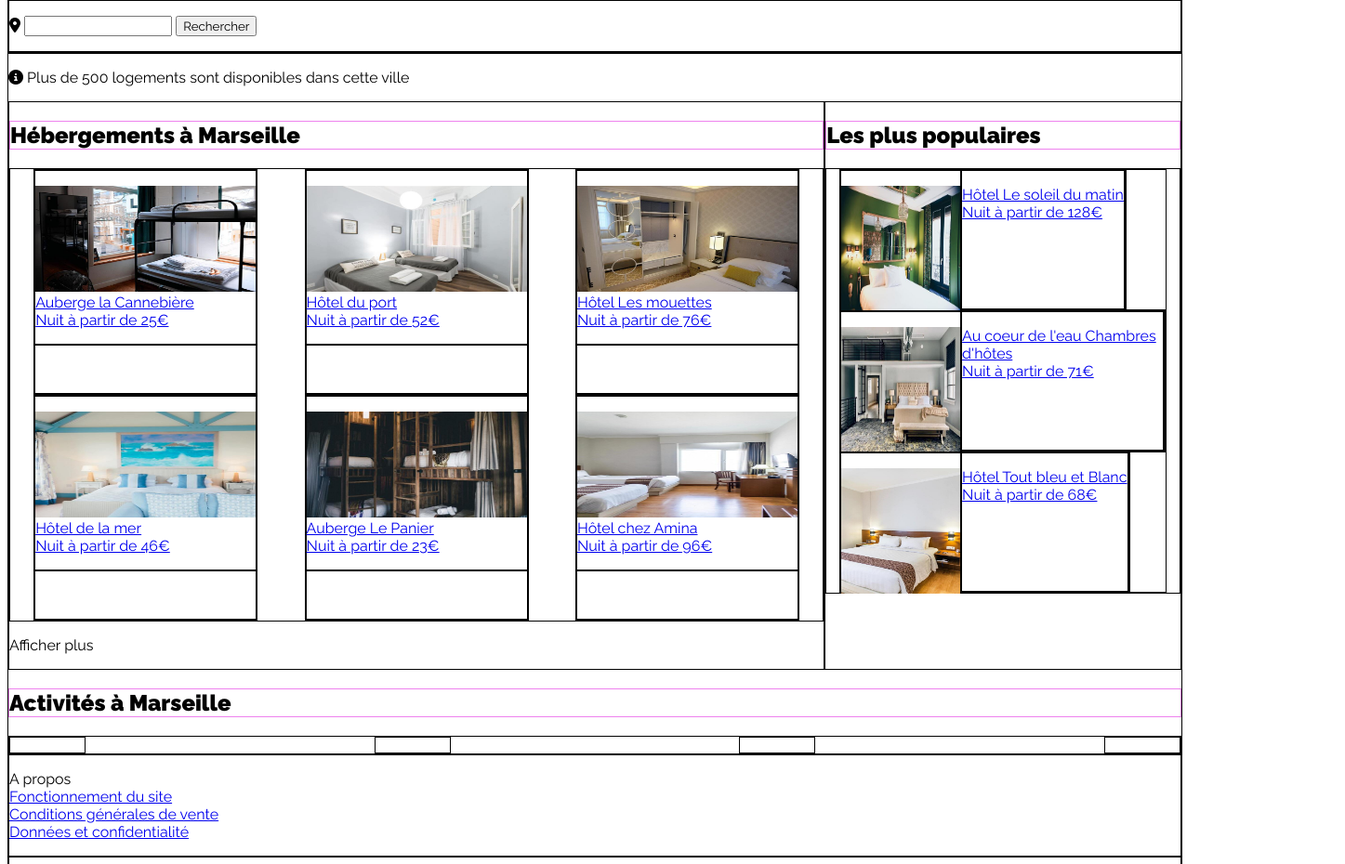
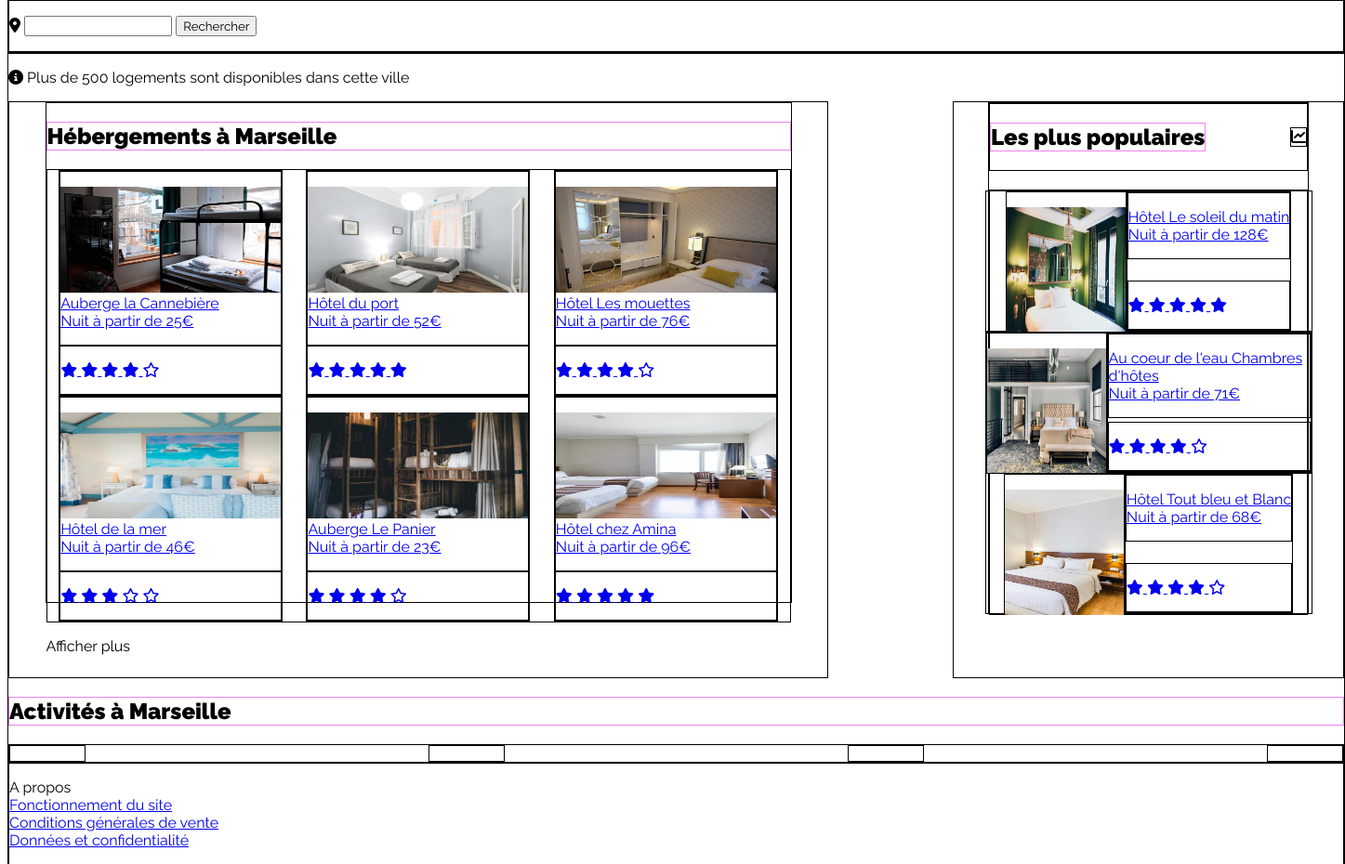
Before and after one commit to Yukes974/Reservia, a plain HTML site: page index.html in a window 1280 px wide. Shown: the part 395-1325 px from the top of the page at 93% size, 1447 px wide, since content can reach past the window. Drawn offline with Linux system fonts and the light colour scheme.

Commit message:
Resize and centering boxes and bloc_page
"Hébergements" and "Populaires" boxes

```diff
--- a/css/style.css
+++ b/css/style.css
@@ -10,19 +10,31 @@ h1 {
     border: 1px solid violet;
 }
 
+#bloc_page {
+    width: 1437px;
+    height: 1881px;
+    margin: auto;
+}
+
 section {
     display:flex;
     justify-content:space-between;
 }
 
 #conteneur_heb_marseille {
-
+    width: 880px;
     flex-direction: column;
 }
 
+#bloc_center_heb_marseille {
+    width: 801px;
+    height: 537px;
+    margin: auto;
+}
+
 #conteneur_plus_populaires {
-    width: 50%;
-    flex-direction: column;
+    width: 419px;
+    height: 619px;
 }
 
 #conteneur_act_marseille {
@@ -44,6 +56,18 @@ section {
     margin-bottom: 20px;
 }
 
+#bloc_center_pop {
+    width: 343px;
+    height: 549px;
+    margin: auto;
+}
+
+#title_graph {
+    display: flex;
+    justify-content: space-between;
+    align-items: center;
+}
+
 .img_heb_marseille {
     width: 237px;
     height: 114px;
@@ -54,11 +78,18 @@ section {
     height: 114px;
 }
 
+.text_star {
+    display:flex;
+    flex-direction: column;
+    justify-content: space-between;
+}
+
 .bloc_img_pop {
     display: flex;
     flex-direction: row;
     width: 350px;
     height: 150px;
+    justify-content: center;
 }
 
 .img_pop p a img {
--- a/index.html
+++ b/index.html
@@ -9,7 +9,7 @@
     </head>
 
     <body>
-        <div>
+        <div id="bloc_page">
             <!-- Header comprennant le logo, la navigation etc... jusqu'à "i" -->
             <header>
                 <!-- Conteneur pour le logo et la navigation "Hébergements, activités et s'inscrire"-->
@@ -70,6 +70,7 @@
             <section>
                 <!-- Conteneur "Hébergements à Marseille" -->
                 <div id="conteneur_heb_marseille">
+                    <div id="bloc_center_heb_marseille">
                         <h1>
                             Hébergements à Marseille
                         </h1>
@@ -95,7 +96,11 @@
                                 <div>
                                     <p>
                                         <a href="#">
-                                        <img src="" alt="" />
+                                            <i class="fas fa-star"></i>
+                                            <i class="fas fa-star"></i>
+                                            <i class="fas fa-star"></i>
+                                            <i class="fas fa-star"></i>
+                                            <i class="far fa-star"></i>
                                         </a>
                                     </p>
                                 </div>
@@ -120,7 +125,11 @@
                                 <div>
                                     <p>
                                         <a href="#">
-                                        <img src="" alt="" />
+                                            <i class="fas fa-star"></i>
+                                            <i class="fas fa-star"></i>
+                                            <i class="fas fa-star"></i>
+                                            <i class="fas fa-star"></i>
+                                            <i class="fas fa-star"></i>
                                         </a>
                                     </p>
                                 </div>
@@ -145,7 +154,11 @@
                                 <div>
                                     <p>
                                         <a href="#">
-                                        <img src="" alt="" />
+                                            <i class="fas fa-star"></i>
+                                            <i class="fas fa-star"></i>
+                                            <i class="fas fa-star"></i>
+                                            <i class="fas fa-star"></i>
+                                            <i class="far fa-star"></i>
                                         </a>
                                     </p>
                                 </div>
@@ -170,7 +183,11 @@
                                 <div>
                                     <p>
                                         <a href="#">
-                                        <img src="" alt="" />
+                                            <i class="fas fa-star"></i>
+                                            <i class="fas fa-star"></i>
+                                            <i class="fas fa-star"></i>
+                                            <i class="far fa-star"></i>
+                                            <i class="far fa-star"></i>
                                         </a>
                                     </p>
                                 </div>
@@ -195,7 +212,11 @@
                                 <div>
                                     <p>
                                         <a href="#">
-                                        <img src="" alt="" />
+                                            <i class="fas fa-star"></i>
+                                            <i class="fas fa-star"></i>
+                                            <i class="fas fa-star"></i>
+                                            <i class="fas fa-star"></i>
+                                            <i class="far fa-star"></i>
                                         </a>
                                     </p>
                                 </div>
@@ -220,7 +241,11 @@
                                 <div>
                                     <p>
                                         <a href="#">
-                                        <img src="" alt="" />
+                                            <i class="fas fa-star"></i>
+                                            <i class="fas fa-star"></i>
+                                            <i class="fas fa-star"></i>
+                                            <i class="fas fa-star"></i>
+                                            <i class="fas fa-star"></i>
                                         </a>
                                     </p>
                                 </div>
@@ -230,11 +255,18 @@
                             Afficher plus
                         </p>
                     </div>
+                </div>
                 <!-- Conteneur "Les plus populaires"-->
                 <div id="conteneur_plus_populaires">
+                    <div id="bloc_center_pop">
+                        <div id="title_graph">
                             <h1>
                                 Les plus populaires
                             </h1>
+                            <div>
+                                <i class="fas fa-chart-line"></i>
+                            </div>
+                        </div>
                         <!-- Conteneur pour l'affichage des images cliquables -->
                         <div id="img_plus_populaires">
                             <div class="bloc_img_pop">
@@ -245,6 +277,7 @@
                                         </a>
                                     </p>
                                 </div>
+                                <div class="text_star">
                                     <div>
                                         <p>
                                             <a href="#">
@@ -256,9 +289,14 @@
                                     <div>
                                         <p>
                                             <a href="#">
-                                        <img src="" alt="" />
+                                                <i class="fas fa-star"></i>
+                                                <i class="fas fa-star"></i>
+                                                <i class="fas fa-star"></i>
+                                                <i class="fas fa-star"></i>
+                                                <i class="fas fa-star"></i>
                                             </a>
                                         </p>
+                                    </div>
                                 </div>
                             </div>
                             <div class="bloc_img_pop">
@@ -269,6 +307,7 @@
                                         </a>
                                     </p>
                                 </div>
+                                <div class="text_star">
                                     <div>
                                         <p>
                                             <a href="#">
@@ -280,9 +319,14 @@
                                     <div>
                                         <p>
                                             <a href="#">
-                                        <img src="" alt="" />
+                                                <i class="fas fa-star"></i>
+                                                <i class="fas fa-star"></i>
+                                                <i class="fas fa-star"></i>
+                                                <i class="fas fa-star"></i>
+                                                <i class="far fa-star"></i>
                                             </a>
                                         </p>
+                                    </div>
                                 </div>
                             </div>
                             <div class="bloc_img_pop">
@@ -294,6 +338,7 @@
                                         </a>
                                     </p>
                                 </div>
+                                <div class="text_star">
                                     <div>
                                         <p>
                                             <a href="#">
@@ -305,9 +350,15 @@
                                     <div>
                                         <p>
                                             <a href="#">
-                                        <img src="" alt="" />
+                                                <i class="fas fa-star"></i>
+                                                <i class="fas fa-star"></i>
+                                                <i class="fas fa-star"></i>
+                                                <i class="fas fa-star"></i>
+                                                <i class="far fa-star"></i>
                                             </a>
                                         </p>
+                                    </div>
+                                </div>
                             </div>
                         </div>
                     </div>
```
Lines whose indentation alone changed are shown as unchanged.
